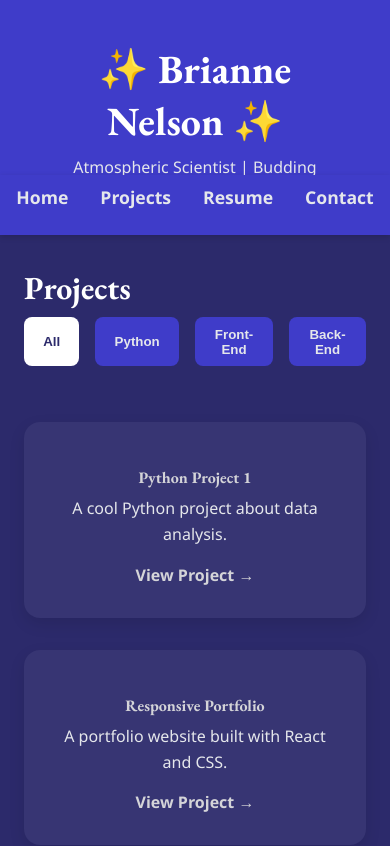
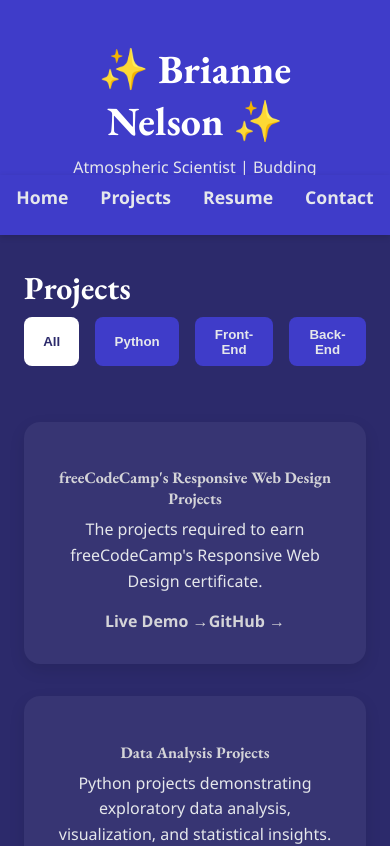
Before and after one commit to briannemg/portfolio, a React (Vite) app: page /portfolio/projects in a window 390 px wide. Shown: the top 846 px of the page. Built offline with nearby package versions, Linux system fonts and the light colour scheme.

Commit message:
Added Responsive Web Design projects

```diff
--- a/src/components/ProjectCard.jsx
+++ b/src/components/ProjectCard.jsx
@@ -1,19 +1,33 @@
 import React from "react";
 import "../styles/styles.css";
 
-export default function ProjectCard({ title, description, link }) {
+export default function ProjectCard({ title, description, code, demo }) {
   return (
     <div className="project-card">
       <h2 className="project-title">{title}</h2>
       <p className="project-description">{description}</p>
+      <div className="project-links">
+        {demo && (
           <a
-        href={link}
+            href={demo}
             className="project-link"
             target="_blank"
             rel="noopener noreferrer"
           >
-        View Project →
+            Live Demo →
           </a>
+        )}
+        {code && (
+          <a
+            href={code}
+            className="project-link"
+            target="_blank"
+            rel="noopener noreferrer"
+          >
+            GitHub →
+          </a>
+        )}
+      </div>
     </div>
   );
 }
--- a/src/pages/Projects.jsx
+++ b/src/pages/Projects.jsx
@@ -2,29 +2,26 @@ import React, { useState } from "react";
 import ProjectCard from "../components/ProjectCard";
 import "../styles/styles.css";
 
+const categories = ["All", "Python", "Front-End", "Back-End"];
+
 const allProjects = [
   {
-    category: "Python",
-    title: "Python Project 1",
-    description: "A cool Python project about data analysis.",
-    link: "https://github.com/briannemg/python-project-1",
+    category: "Front-End",
+    title: "freeCodeCamp's Responsive Web Design Projects",
+    description:
+      "The projects required to earn freeCodeCamp's Responsive Web Design certificate.",
+    code: "https://github.com/briannemg/fcc-responsive-web-design",
+    demo: "https://briannemg.github.io/fcc-responsive-web-design/", // optional
   },
   {
-    category: "Front-End",
-    title: "Responsive Portfolio",
-    description: "A portfolio website built with React and CSS.",
-    link: "https://github.com/briannemg/responsive-portfolio",
+    category: "Python",
+    title: "Data Analysis Projects",
+    description:
+      "Python projects demonstrating exploratory data analysis, visualization, and statistical insights.",
+    code: "https://github.com/briannemg/data-analysis-projects",
+    // no demo
   },
-  {
-    category: "Back-End",
-    title: "API Server",
-    description: "REST API built with Node.js and Express.",
-    link: "https://github.com/briannemg/api-server",
-  },
-  // Add your real projects here
 ];
-
-const categories = ["All", "Python", "Front-End", "Back-End"];
 
 export default function Projects() {
   const [selectedCategory, setSelectedCategory] = useState("All");
@@ -41,9 +38,7 @@ export default function Projects() {
         {categories.map((cat) => (
           <button
             key={cat}
-            className={`tab-button ${
-              selectedCategory === cat ? "active" : ""
-            }`}
+            className={`tab-button ${selectedCategory === cat ? "active" : ""}`}
             onClick={() => setSelectedCategory(cat)}
           >
             {cat}
@@ -58,7 +53,8 @@ export default function Projects() {
               key={i}
               title={project.title}
               description={project.description}
-              link={project.link}
+              code={project.code}
+              demo={project.demo}
             />
           ))
         ) : (
```
Lines whose indentation alone changed are shown as unchanged.
